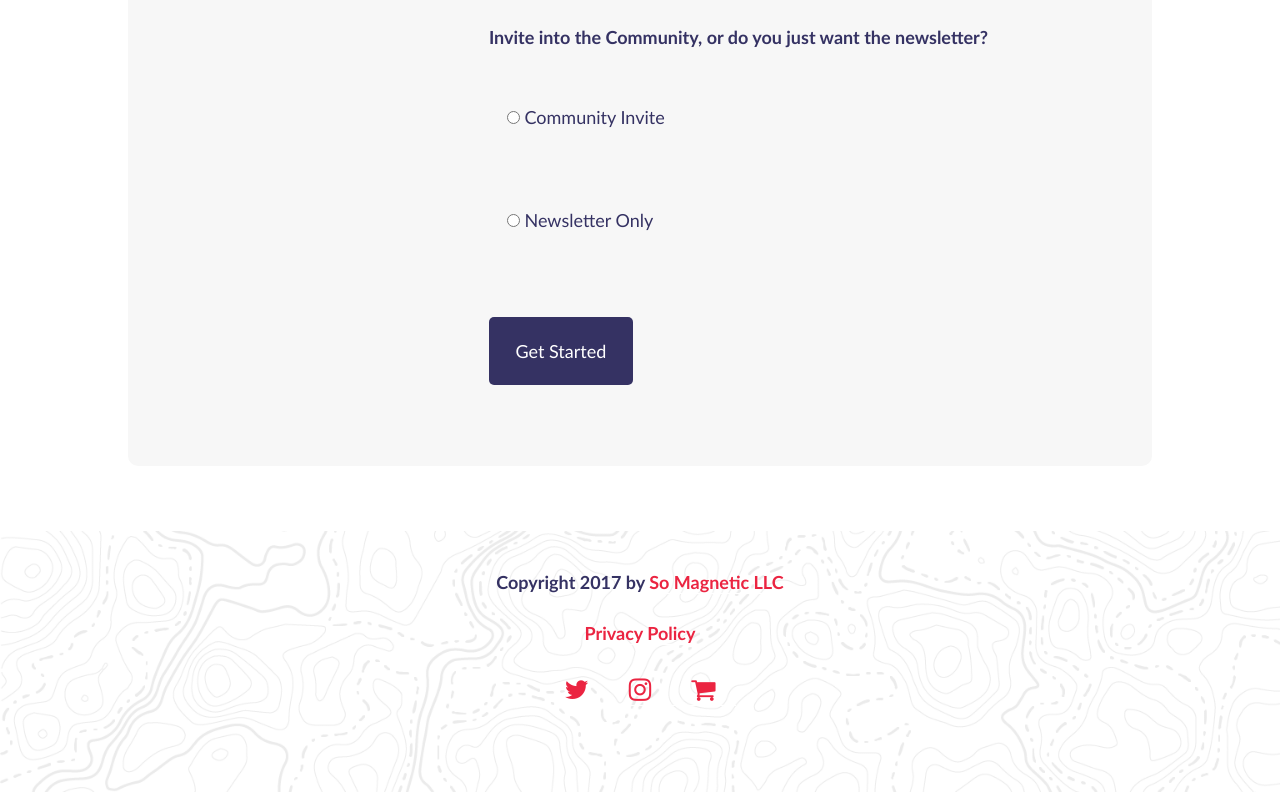
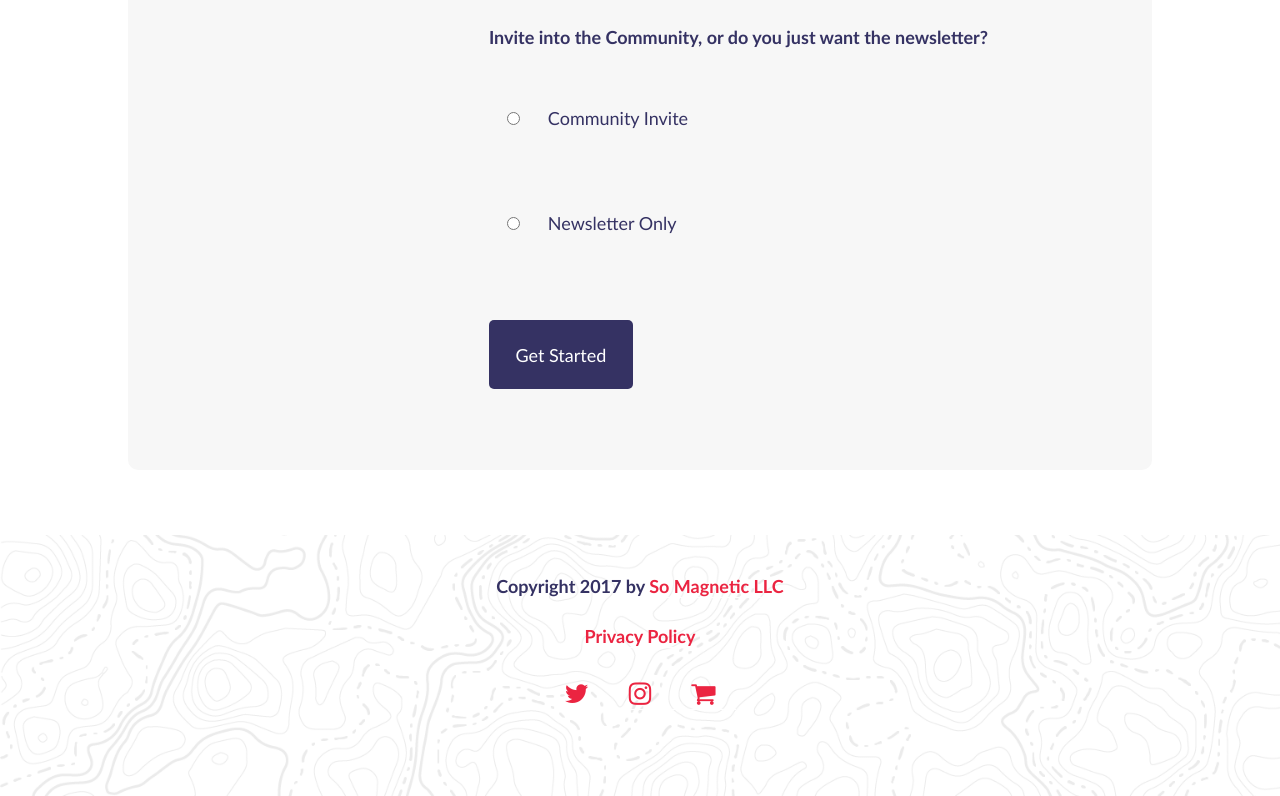
Before and after one commit to compassofdesign/site, a Jekyll site: the page built from _posts/products/2017-05-28-vector-topographic-maps.md, in a window 1280 px wide. Shown: the part 1801-2597 px from the top of the page. Built offline with Jekyll 4.4.1, drawn with Linux system fonts in a browser that asks for light colours; nearby versions of some CDN libraries.

Commit message:
Update mailchimp.html

```diff
--- a/_includes/mailchimp.html
+++ b/_includes/mailchimp.html
@@ -25,10 +25,10 @@
       </div>
       <div class="mc-field-group input-group">
         <strong>Invite into the Community, or do you just want the newsletter?</strong>
-        <ul><li><input type="radio" value="Community Invite" name="NVITEORLET" id="mce-NVITEORLET-0" class="checkbox">
-          <label for="mce-NVITEORLET-0">Community Invite</label></li>
-          <li><input type="radio" value="Newsletter Only" name="NVITEORLET" id="mce-NVITEORLET-1" class="checkbox">
-            <label for="mce-NVITEORLET-1">Newsletter Only</label></li></ul>
+        <ul><li><input type="radio" value="Community Invite" name="NVITEORLET" id="mce-NVITEORLET-0" class="checkbox" required>
+          <label for="mce-NVITEORLET-0" class="checkbox">Community Invite</label></li>
+          <li><input type="radio" value="Newsletter Only" name="NVITEORLET" id="mce-NVITEORLET-1" class="checkbox" required>
+            <label for="mce-NVITEORLET-1" class="checkbox">Newsletter Only</label></li></ul>
       </div>
 
     	<div id="mce-responses" class="clear">
```
